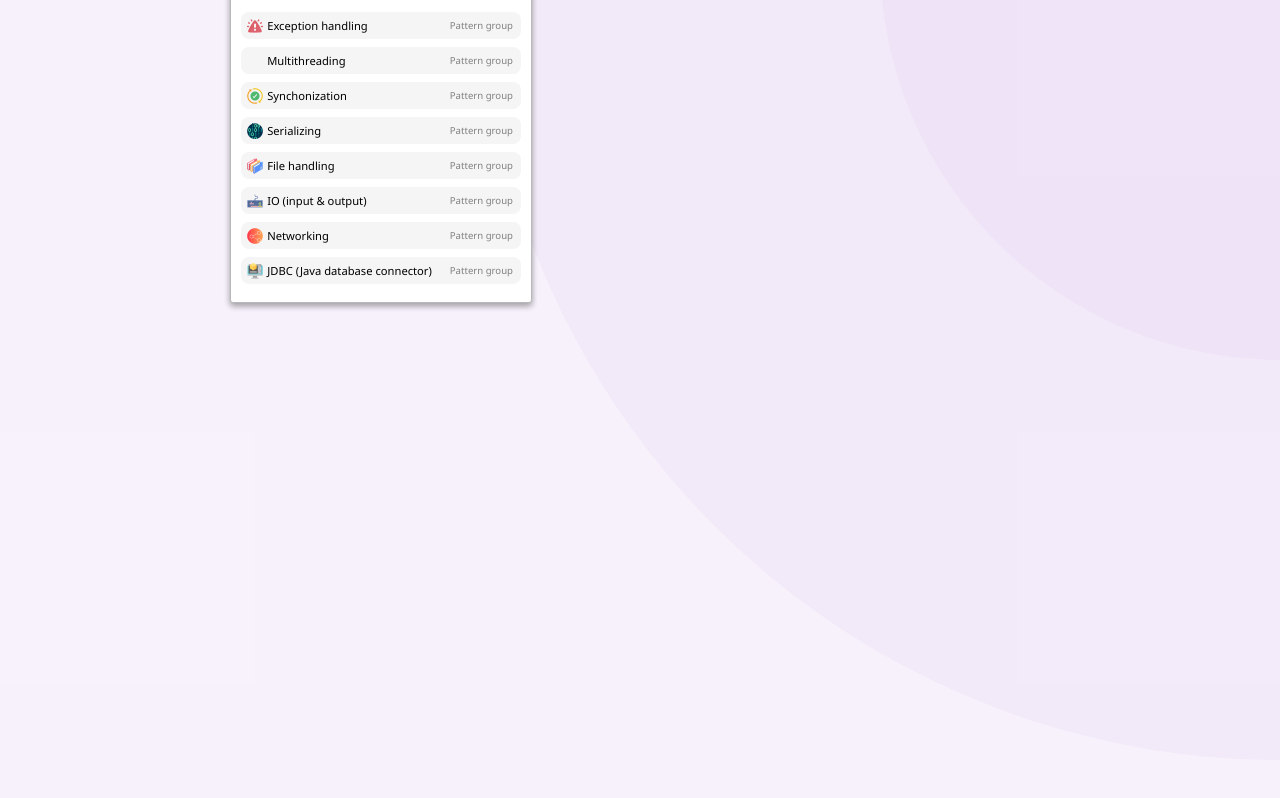
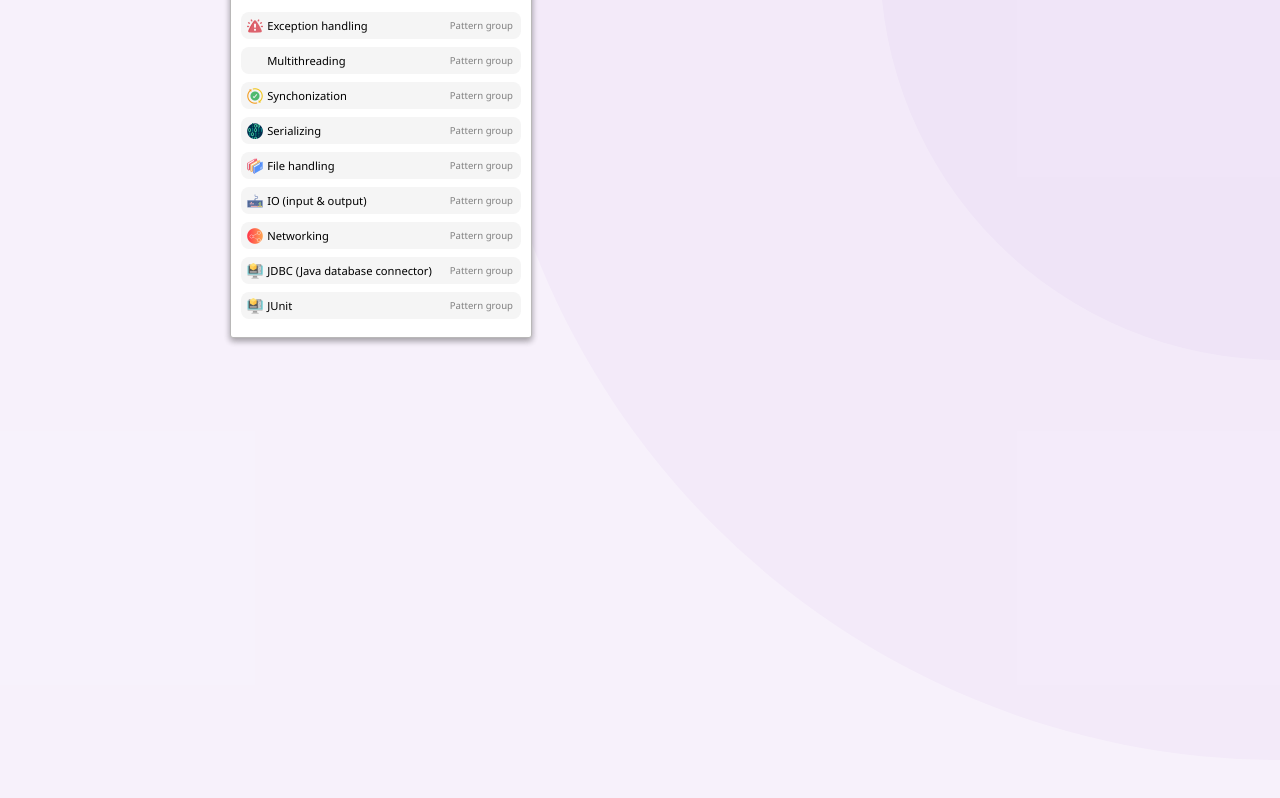
Before and after one commit to NickPaulWojcik/DevBuddy, a plain HTML site: page html/java/overview.html in a window 1280 px wide. Shown: the part 840-1638 px from the top of the page. Drawn offline with Linux system fonts and the light colour scheme.

Commit message:
Add JUnit to topics

```diff
--- a/html/java/overview.html
+++ b/html/java/overview.html
@@ -294,6 +294,11 @@
             <div class="card-item-name">JDBC (Java database connector)</div>
             <div class="card-item-description">Pattern group</div>
           </div>
+          <div class="content-card-item">
+            <span class="card-item-icon" id="dp-icon"></span>
+            <div class="card-item-name">JUnit</div>
+            <div class="card-item-description">Pattern group</div>
+          </div>
         </div>
       </div>
     </div>
```
